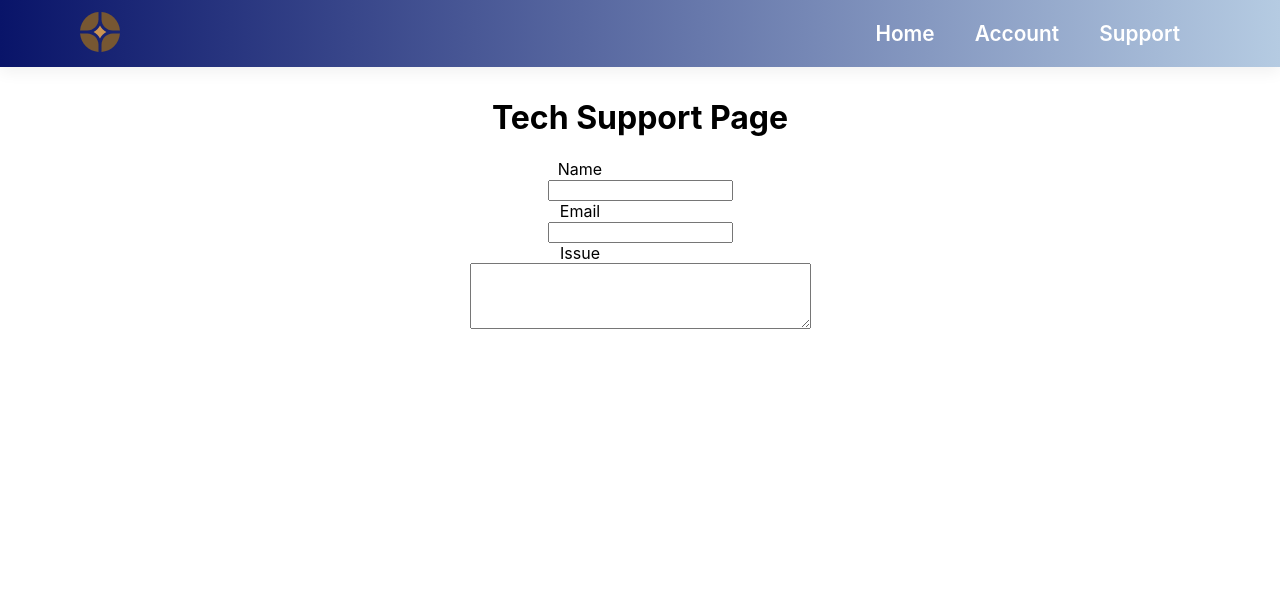
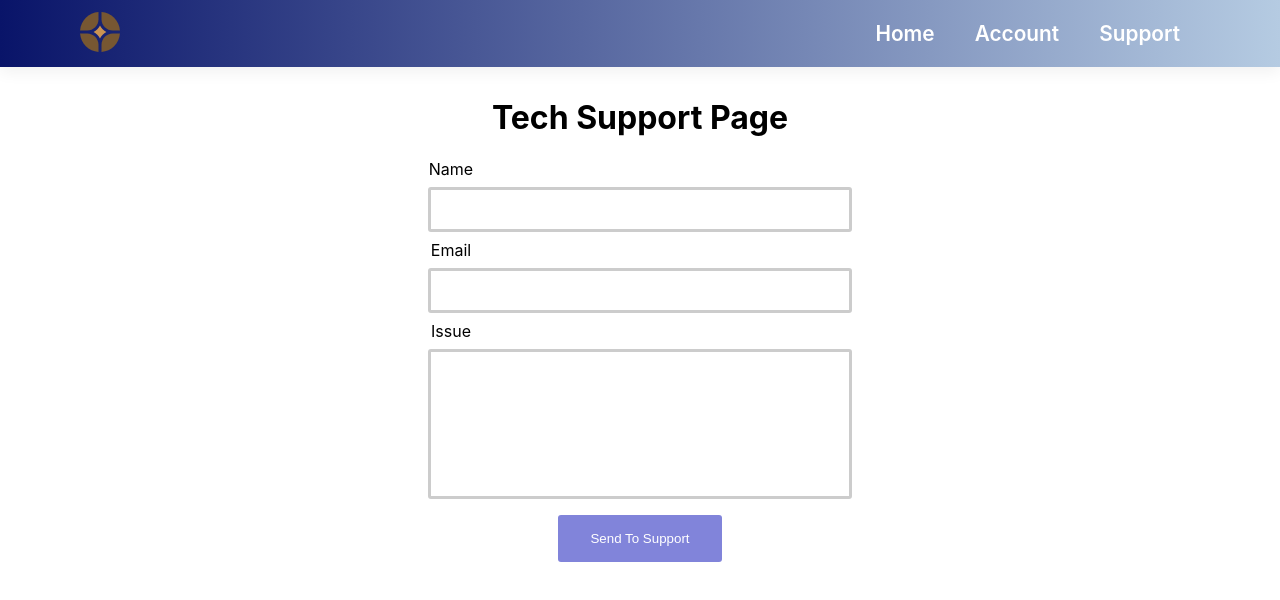
Before and after one commit to marcus-karozis/Project-4-Team-5, a React (Create React App) app: page /techSupportPage in a window 1280 px wide. Shown: the top 600 px of the page. Built offline with nearby package versions, Linux system fonts and the light colour scheme.

Commit message:
form formatting + button

```diff
--- a/src/techSupportPage/TechSupportPage.js
+++ b/src/techSupportPage/TechSupportPage.js
@@ -18,7 +18,7 @@ function TechSupportPage() {
                 <h1>Tech Support Page</h1>
                 <form method="post" onSubmit={handleSubmitSupportForm}>
                     <div id="name_box">
-                        <div style={{paddingRight: '120px'}}>
+                        <div className="label_div" style={{}}>
                             <label > Name </label>
                         </div>
                         <div>
@@ -27,7 +27,7 @@ function TechSupportPage() {
                     </div>
 
                     <div id="email_box">
-                        <div style={{paddingRight: '120px'}}>
+                        <div className="label_div" style={{}}>
                             <label > Email </label>
                         </div>
                         <div>
@@ -36,12 +36,16 @@ function TechSupportPage() {
                     </div>
 
                     <div id="issue_box">
-                        <div style={{paddingRight: '120px'}}>
+                        <div className="label_div" style={{}}>
                             <label > Issue </label>
                         </div>
                         <div>
-                            <textarea name="postContent" rows={4} cols={40} />
+                            <textarea name="postContent" rows={8} cols={40} />
                         </div>
+                    </div>
+
+                    <div id="submit_button_box">
+                        <button>Send To Support</button>
                     </div>
 
                 </form>
--- a/src/techSupportPage/TechSupportPageStyles.css
+++ b/src/techSupportPage/TechSupportPageStyles.css
@@ -2,3 +2,64 @@
 .page_padding {
     padding: 10px;
 }
+
+/* form components */
+.label_div {
+    width: 70%;
+}
+
+input {
+    width: 30%;
+    padding: 12px 20px;
+    margin: 8px 0;
+    /* box-sizing: border-box; */
+    border: none;
+    border: 3px solid #ccc;
+    border-radius: 3px;
+    -webkit-transition: 0.5s;
+    transition: 0.5s;
+    outline: none;
+}
+
+input:focus {
+    border: 3px solid #8184da;
+    border-radius: 3px;
+}
+
+textarea {
+    width: 30%;
+    padding: 12px 20px;
+    margin: 8px 0;
+    /* box-sizing: border-box; */
+    border: none;
+    border: 3px solid #ccc;
+    border-radius: 3px;
+    -webkit-transition: 0.5s;
+    transition: 0.5s;
+    outline: none;
+    resize: none;
+}
+
+textarea:focus {
+    border: 3px solid #8184da;
+    border-radius: 3px;
+}
+
+button {
+    background-color: #8184da;
+    border: none;
+    color: white;
+    padding: 16px 32px;
+    margin: 4px 2px;
+    cursor: pointer;
+    border-radius: 3px;
+    transition: 0.3s;
+}
+
+button:hover {
+    background-color: #676ac2;
+}
+
+button:active {
+    background-color: #4d50ad;
+}
```
